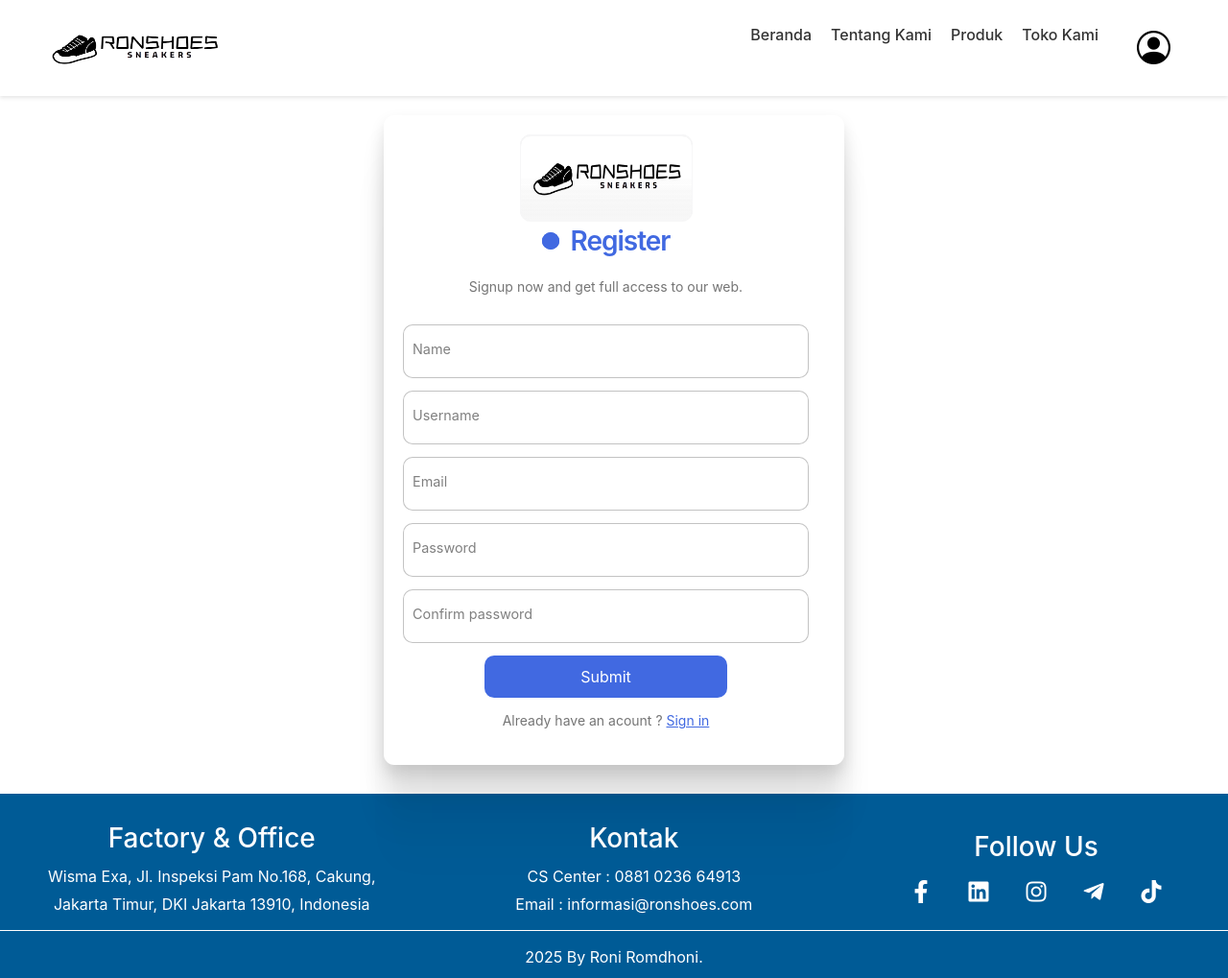
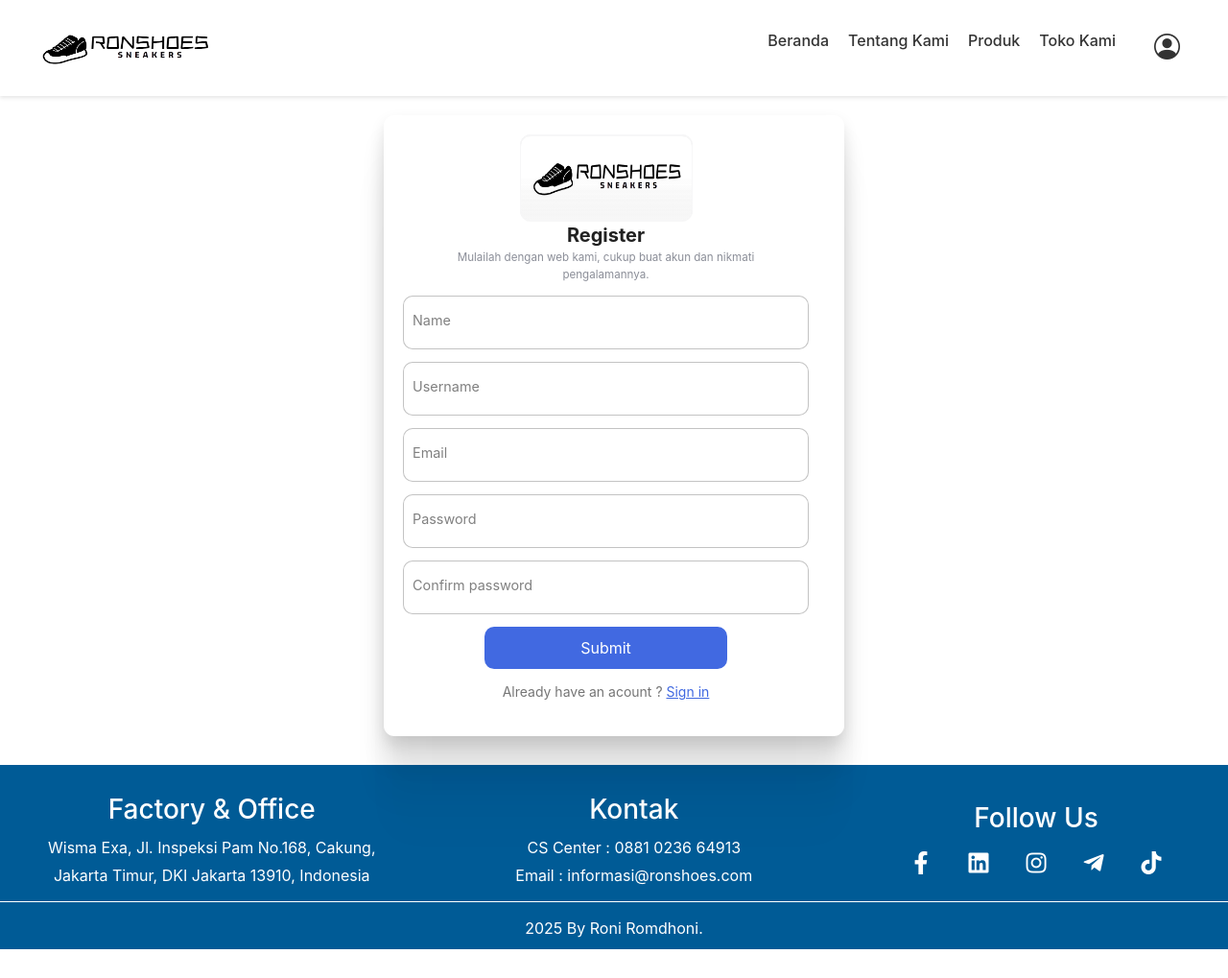
Before and after one commit to roninumberone/RonShoes, a PHP site: page /crud/signup.php in a window 1280 px wide. Shown: the whole page at 96% size. After the commit the page ends 989 px from the top, so only its background shows below. Run offline with PHP 8.4, Linux system fonts and the light colour scheme.

Commit message:
revisi satuu

```diff
--- a/crud/signup.php
+++ b/crud/signup.php
@@ -25,8 +25,8 @@
     <div class="pem-signin">
         <form class="form-r">
             <div class="logo_container"> <img src="../asset/logo.png" alt="">
-                <p class="title-r">Register </p>
-                <p class="message-r">Signup now and get full access to our web. </p>
+                <p class="title">Register </p>
+                <span class="subtitle">Mulailah dengan web kami, cukup buat akun dan nikmati pengalamannya.</span>
             </div>
 
             <label>
--- a/crud/style.css
+++ b/crud/style.css
@@ -205,40 +205,6 @@ body {
   align-items: center;
 }
 
-.title-r {
-  font-size: 28px;
-  color: royalblue;
-  font-weight: 600;
-  letter-spacing: -1px;
-  position: relative;
-  display: flex;
-  align-items: center;
-  padding-left: 30px;
-}
-
-.title-r::before,
-.title-r::after {
-  position: absolute;
-  content: "";
-  height: 16px;
-  width: 16px;
-  border-radius: 50%;
-  left: 0px;
-  background-color: royalblue;
-}
-
-.title-r::before {
-  width: 18px;
-  height: 18px;
-  background-color: royalblue;
-}
-
-.title-r::after {
-  width: 18px;
-  height: 18px;
-  animation: pulse 1s linear infinite;
-}
-
 .message-r,
 .signin {
   color: rgba(88, 87, 87, 0.822);
--- a/style.css
+++ b/style.css
@@ -1,6 +1,8 @@
 body {
   margin: 0;
   padding: 0;
+  left: 0;
+  right: 0;
   font-family: "Roboto", sans-serif;
   max-width: 100%;
 }
@@ -9,7 +11,7 @@ body {
   display: flex;
   justify-content: space-between;
   align-items: center;
-  padding: 10px 40px;
+  padding: 10px 30px;
   background-color: #fff;
   box-shadow: 0 2px 4px rgba(0, 0, 0, 0.1);
   position: fixed;
@@ -30,16 +32,17 @@ body {
   text-decoration: none;
   color: #333;
   font-weight: 500;
+  text-align: center;
 }
 .navbar img {
   width: 200px;
   height: 80px;
 }
 
-.akun i {
+.akun {
   color: #000;
   cursor: pointer;
-  font-size: 35px;
+  font-size: 27px;
   margin: 0 20px;
 }
 
@@ -110,10 +113,17 @@ body {
 .container {
   display: flex;
   flex-direction: row;
-  height: 89vh;
+  width: 100%;
+  height: 700px;
 }
 .image-section {
-  margin-left: -305px;
+  flex: 1;
+}
+.image-section img {
+  width: 100%;
+  height: 100%;
+  object-fit: cover;
+  object-position: left;
 }
 .text-section {
   flex: 1;
@@ -124,7 +134,7 @@ body {
 }
 .text-section h1 {
   font-size: 48px;
-  color: #999;
+  color: #005b96;
   margin-top: -20;
   margin-bottom: 20px;
 }
@@ -165,7 +175,7 @@ body {
   transform: scale(1.1);
 }
 
-/* home layanan */
+/* home Toko */
 .lutama {
   margin-top: 60px;
   padding-bottom: 70px;
@@ -281,7 +291,6 @@ body {
   justify-content: center;
   align-items: center;
   max-width: 1200px;
-  margin: 20px;
 }
 .product {
   text-align: center;
@@ -467,6 +476,7 @@ body {
   }
   .navbar {
     flex-wrap: wrap;
+    max-width: 100%;
   }
 
   .navbar ul,
@@ -515,9 +525,14 @@ body {
   .container {
     flex-direction: column;
   }
-  .image-section,
+  .image-section {
+    flex: 1;
+    height: 40vh;
+  }
+
   .text-section {
     flex: none;
+    margin-top: 10px;
     height: 50vh;
     max-width: 100%;
   }
@@ -563,3 +578,6 @@ body {
     text-align: center;
   }
 }
+
+@media (max-width: 992px) {
+}
--- a/toko.php
+++ b/toko.php
@@ -78,9 +78,8 @@
                     <div class="card-content">
                         <div class="card-title">SUMATERA</div>
                         <div class="card-description">
-                            <i class="bi bi-geo-alt-fill"></i> Jl. Let. Jend. Suprapto No 361 Pd. Hulu Pasar Gambir
-                            Tebing Tinggi Sumatera Utara 20632,
-                            Sumatera Utara, 20628
+                            <i class="bi bi-geo-alt-fill"></i> Jl.Let.Jend. Suprapto No 361 Pd. Pasar Gambir
+                            Sumatera Utara 20632, Sumatera Utara, 20628
                             <br><i class="bi bi-calendar-check-fill"></i> Senin - Sabtu
                             <br> <i class="bi bi-alarm-fill"></i> 09:00 - 21:00 WIB
                             <br><i class="bi bi-telephone-fill"></i> 6281120008337
```
Also changed, not shown: crud/signin.php (+4 -4 lines), hubungikami.php (deleted, +0 -15 lines), index.php (+4 -5 lines), asset/produksi.jpeg (added).
